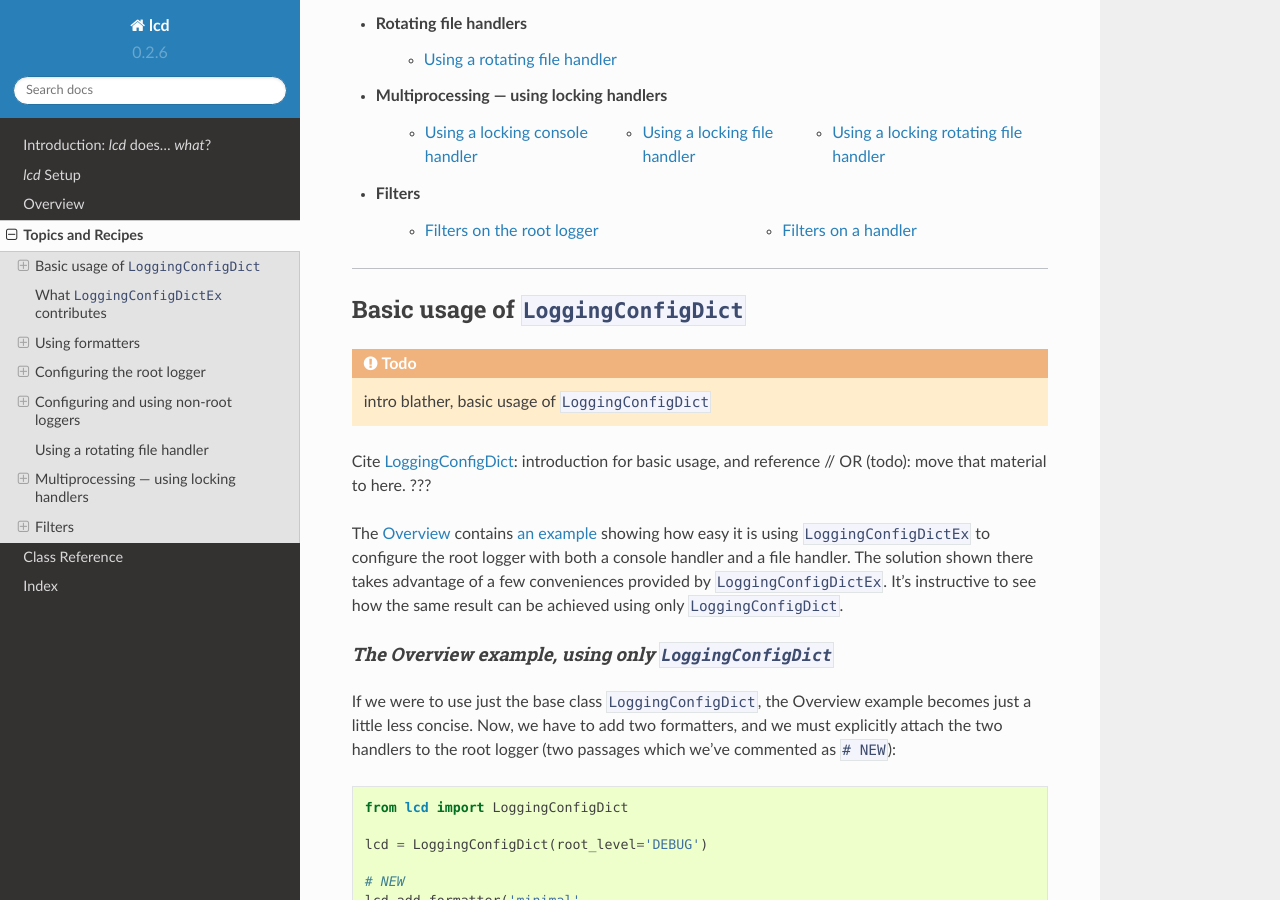
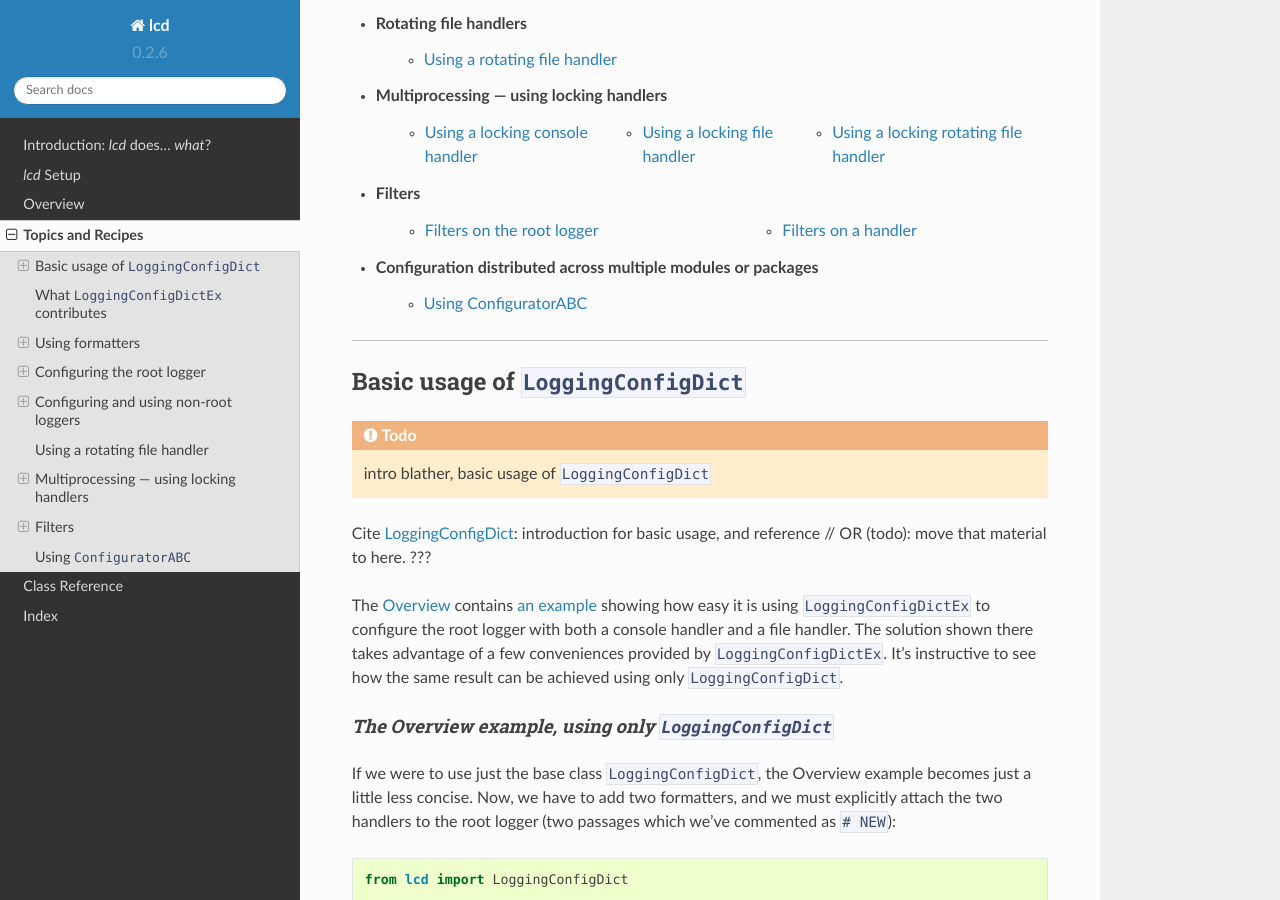
Before and after one commit to Twangist/prelogging, a Sphinx documentation site: the page built from lcd/docs/topics-recipes.rst, in a window 1280 px wide and 900 px high, scrolled down 540 px. Built offline with Sphinx 7.4.7 and the Read the Docs theme 2.0.0, drawn with Linux system fonts in a browser that asks for light colours; some of the changed text lies outside the part shown.

Commit message:
0.2.7b4 -- filter example, code, fiddling to get strs in red ! TODO Added final topic/example (in docs) for configurator,     which maybe should be a description of test_configurator.py. TODO the rest of the examples... and docs

```diff
--- a/lcd/docs/topics-recipes.rst
+++ b/lcd/docs/topics-recipes.rst
@@ -52,6 +52,9 @@
 
         * :ref:`tr-filters-logger`
         * :ref:`tr-filters-handler`
+
+* Configuration distributed across multiple modules or packages
+    * :ref:`config-abc`
 
 --------------------------------------------------
 
@@ -649,3 +652,15 @@
                        ...
     ).attach_handler_filters('myhandler',
                              'count_d', 'count_i')
+
+----------------------------------
+
+.. _config-abc:
+
+Using ``ConfiguratorABC``
+-------------------------------
+
+.. todo::
+    Commentary on ``test_configurator.py``
+
+    Blah blah
```
